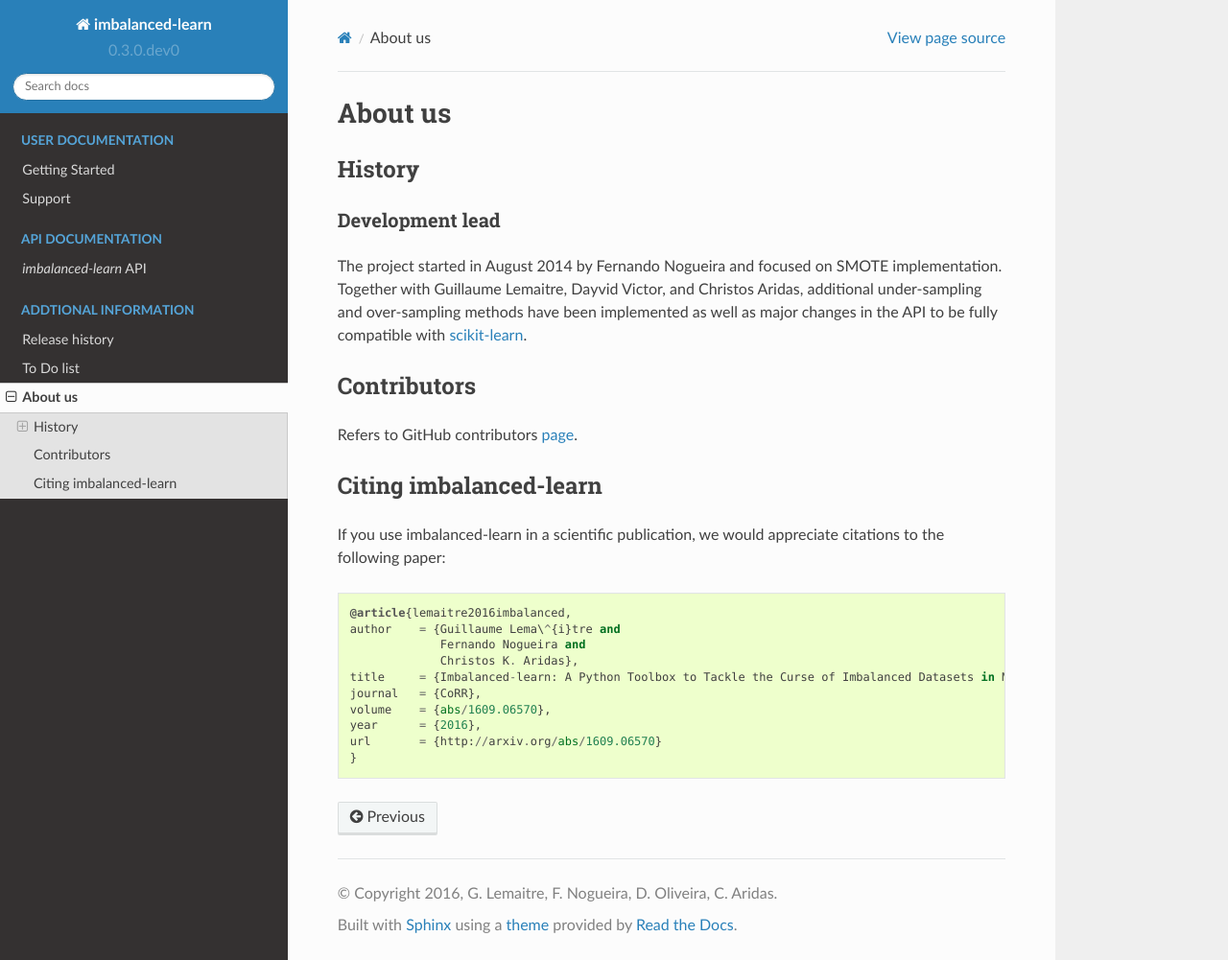
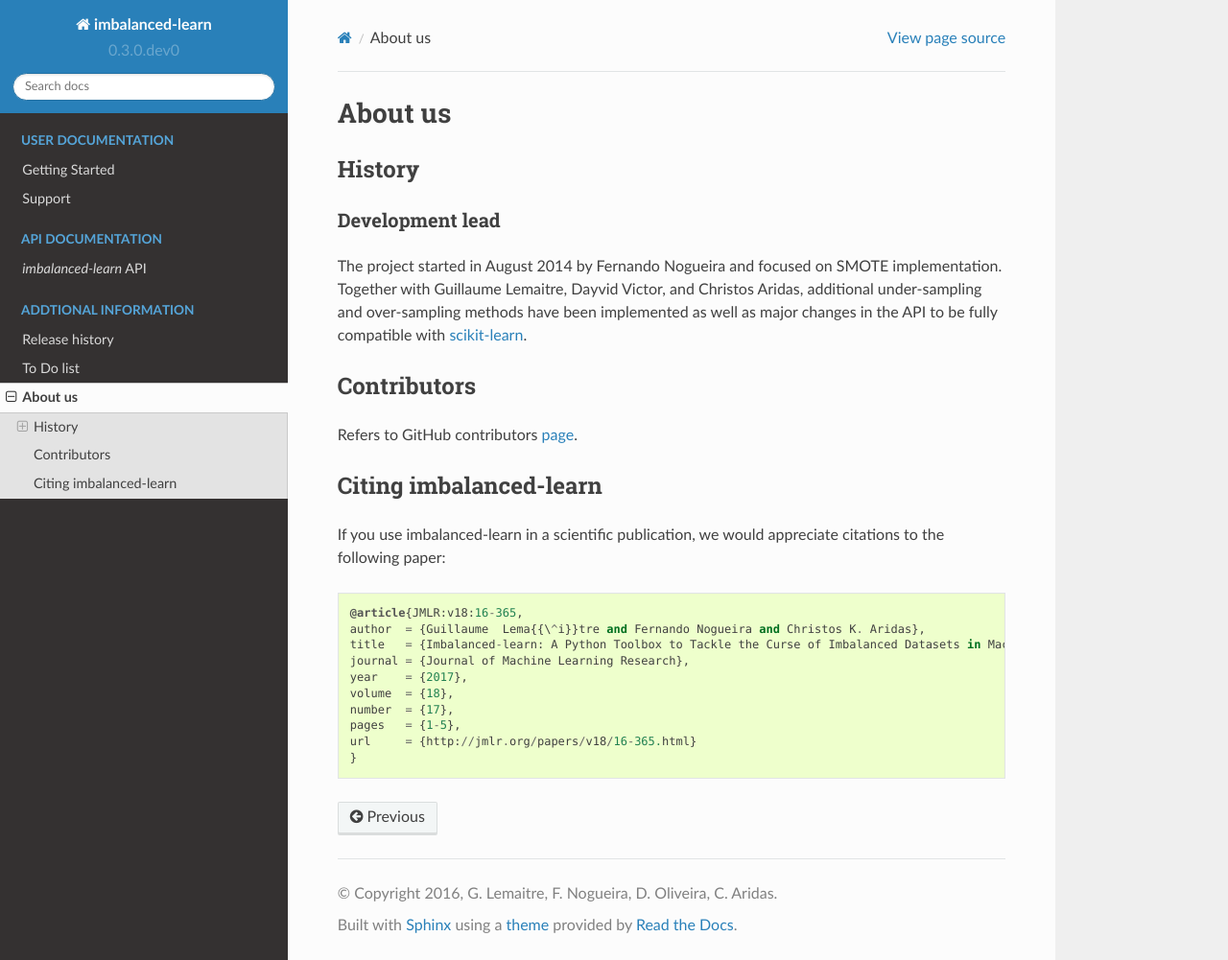
Before and after one commit to scikit-learn-contrib/imbalanced-learn, a Sphinx documentation site: the page built from doc/about.rst, in a window 1280 px wide and 1001 px high. Shown: the whole window at 96% size. Built offline with Sphinx 7.4.7 and the Read the Docs theme 2.0.0, drawn with Linux system fonts in a browser that asks for light colours; formulas are drawn with MathJax 3; pages that are not in the unit, such as notebooks, are missing from menus.

```diff
--- a/doc/about.rst
+++ b/doc/about.rst
@@ -11,13 +11,13 @@ Citing imbalanced-learn
 If you use imbalanced-learn in a scientific publication, we would appreciate
 citations to the following paper::
 
-  @article{lemaitre2016imbalanced,
-  author    = {Guillaume Lema\^{i}tre and
-               Fernando Nogueira and
-               Christos K. Aridas},
-  title     = {Imbalanced-learn: A Python Toolbox to Tackle the Curse of Imbalanced Datasets in Machine Learning},
-  journal   = {CoRR},
-  volume    = {abs/1609.06570},
-  year      = {2016},
-  url       = {http://arxiv.org/abs/1609.06570}
+  @article{JMLR:v18:16-365,
+  author  = {Guillaume  Lema{{\^i}}tre and Fernando Nogueira and Christos K. Aridas},
+  title   = {Imbalanced-learn: A Python Toolbox to Tackle the Curse of Imbalanced Datasets in Machine Learning},
+  journal = {Journal of Machine Learning Research},
+  year    = {2017},
+  volume  = {18},
+  number  = {17},
+  pages   = {1-5},
+  url     = {http://jmlr.org/papers/v18/16-365.html}
   }
```
Also changed, not shown: README.rst (+40 -30 lines).
